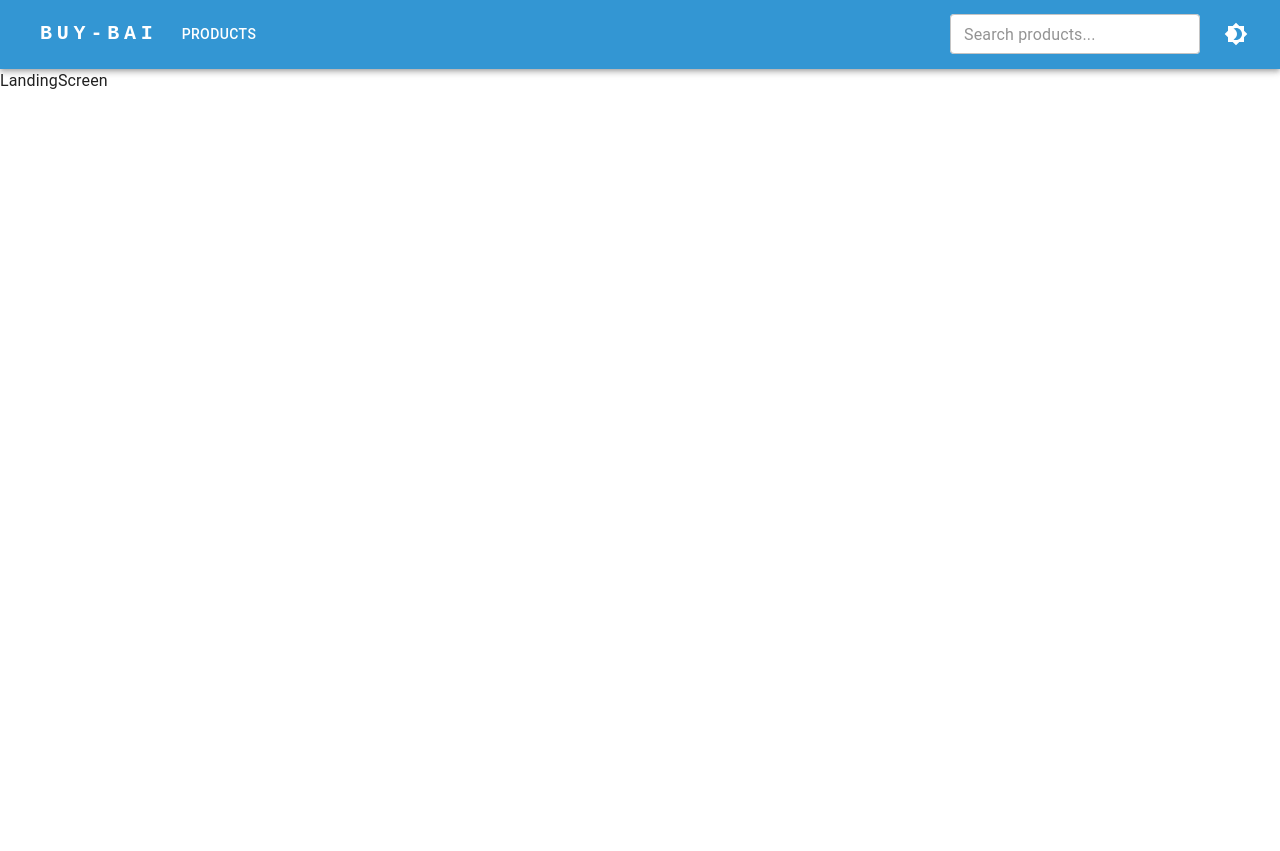
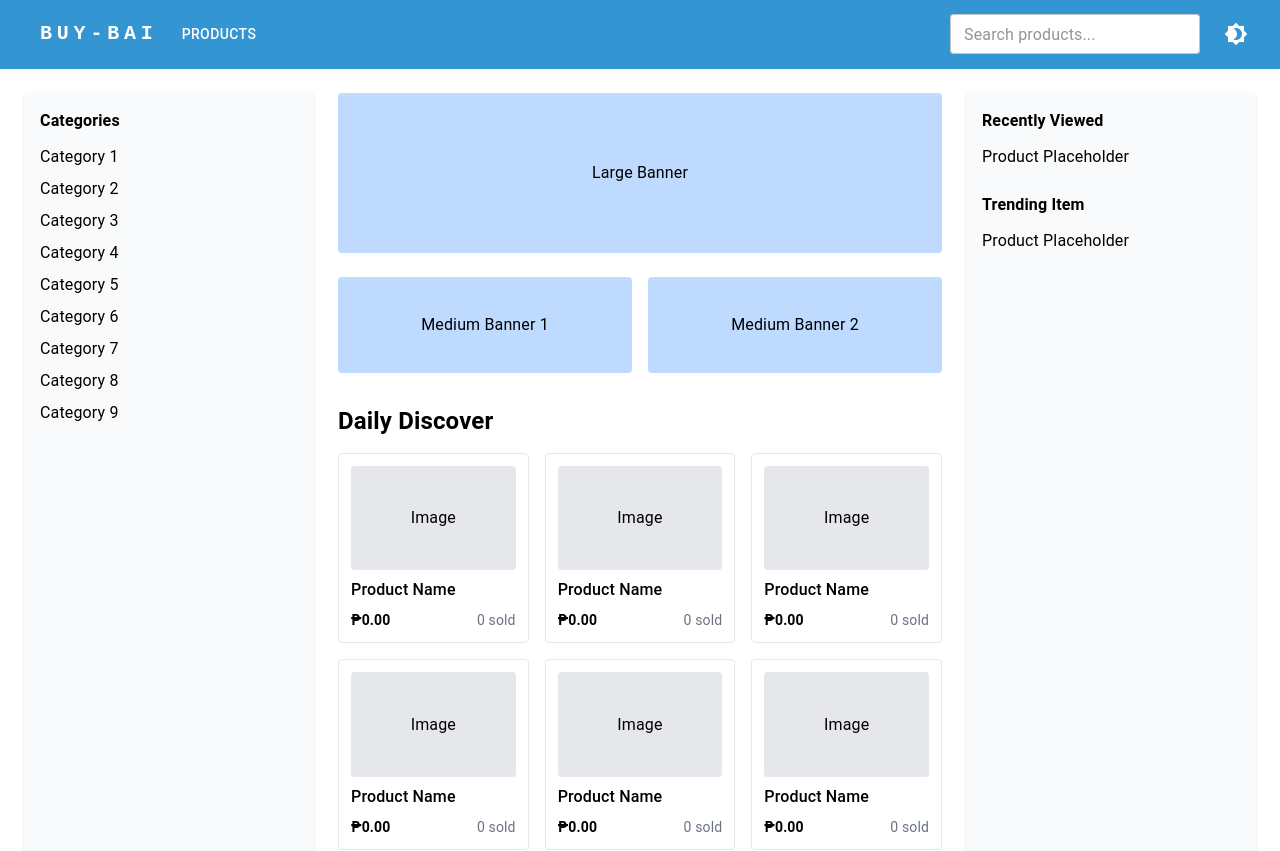
Before and after one commit to JermainePasion/BuyBai, a React app in the folder frontend/: page / in a window 1280 px wide. Shown: the top 851 px of the page. Before the commit the page ends 800 px from the top, so only its background shows below. Built offline with nearby package versions, Linux system fonts and the light colour scheme; some icons are missing; the HTML template or start-up script is replaced by a standard one.

Commit message:
Landing screen is added

```diff
--- a/frontend/src/screens/LandingScreen.jsx
+++ b/frontend/src/screens/LandingScreen.jsx
@@ -1,9 +1,78 @@
-import React from 'react'
+import React from "react";
 
-function LandingScreen() {
+function LandingScreen({ mode }) {
   return (
-    <div>LandingScreen</div>
-  )
+    <div className={`p-4 md:p-6 min-h-screen ${mode === "dark" ? "bg-gray-900 text-white" : "bg-white text-black"}`}>
+      {/* Main Layout */}
+      <div className="grid grid-cols-12 gap-6">
+        {/* Left Sidebar */}
+        <aside className={`col-span-12 md:col-span-3 p-4 rounded shadow-sm ${mode === "dark" ? "bg-gray-800" : "bg-gray-50"}`}>
+          <h2 className="font-semibold mb-3">Categories</h2>
+          <ul className="space-y-2">
+            {Array.from({ length: 9 }).map((_, i) => (
+              <li key={i} className="hover:text-blue-400 cursor-pointer transition-colors">
+                Category {i + 1}
+              </li>
+            ))}
+          </ul>
+        </aside>
+
+        {/* Center Content */}
+        <main className="col-span-12 md:col-span-6">
+          {/* Large Banner */}
+          <div className="mb-6">
+            <div className={`h-40 flex items-center justify-center rounded ${mode === "dark" ? "bg-blue-700" : "bg-blue-200"}`}>
+              Large Banner
+            </div>
+          </div>
+
+          {/* Medium Banners */}
+          <div className="grid grid-cols-2 gap-4 mb-8">
+            <div className={`h-24 flex items-center justify-center rounded ${mode === "dark" ? "bg-blue-600" : "bg-blue-200"}`}>
+              Medium Banner 1
+            </div>
+            <div className={`h-24 flex items-center justify-center rounded ${mode === "dark" ? "bg-blue-600" : "bg-blue-200"}`}>
+              Medium Banner 2
+            </div>
+          </div>
+
+          {/* Daily Discover */}
+          <h2 className="text-2xl font-semibold mb-4">Daily Discover</h2>
+
+          {/* Scrollable on mobile, grid on desktop */}
+          <div className="md:grid md:grid-cols-3 md:gap-4 flex gap-4 overflow-x-auto pb-2">
+            {Array.from({ length: 8 }).map((_, i) => (
+              <div
+                key={i}
+                className={`aspect-square min-w-[140px] md:min-w-0 border p-3 rounded flex-shrink-0 cursor-pointer
+                  ${mode === "dark" ? "bg-gray-800 border-gray-700 hover:bg-gray-700" : "bg-white border-gray-200 hover:bg-gray-100"}
+                  hover:scale-105 hover:shadow-lg transition-transform transition-colors duration-200 flex flex-col justify-between`}
+                onClick={() => console.log(`Clicked product ${i + 1}`)}
+              >
+                <div className={`flex-1 mb-2 flex items-center justify-center rounded w-full ${mode === "dark" ? "bg-gray-700" : "bg-gray-200"}`}>
+                  Image
+                </div>
+                <p className="font-medium mb-2 truncate">Product Name</p>
+                <div className="flex justify-between text-sm text-gray-500 mt-auto">
+                  <span className={`font-bold ${mode === "dark" ? "text-white" : "text-black"}`}>₱0.00</span>
+                  <span>0 sold</span>
+                </div>
+              </div>
+            ))}
+          </div>
+        </main>
+
+        {/* Right Sidebar */}
+        <aside className={`col-span-12 md:col-span-3 p-4 rounded shadow-sm ${mode === "dark" ? "bg-gray-800" : "bg-gray-50"}`}>
+          <h2 className="font-semibold mb-3">Recently Viewed</h2>
+          <p className="mb-6">Product Placeholder</p>
+
+          <h2 className="font-semibold mb-3">Trending Item</h2>
+          <p>Product Placeholder</p>
+        </aside>
+      </div>
+    </div>
+  );
 }
 
-export default LandingScreen
+export default LandingScreen;
```
